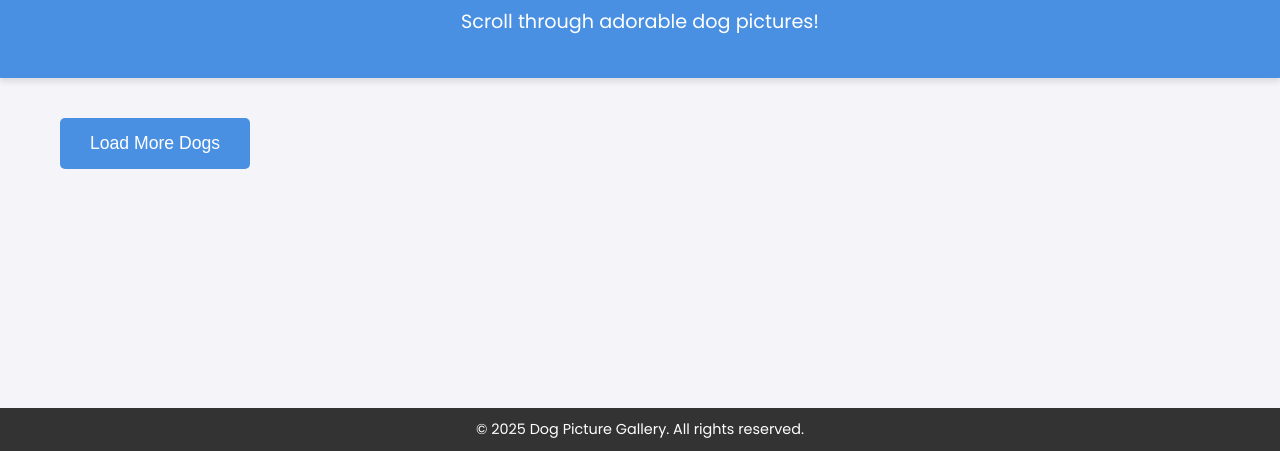
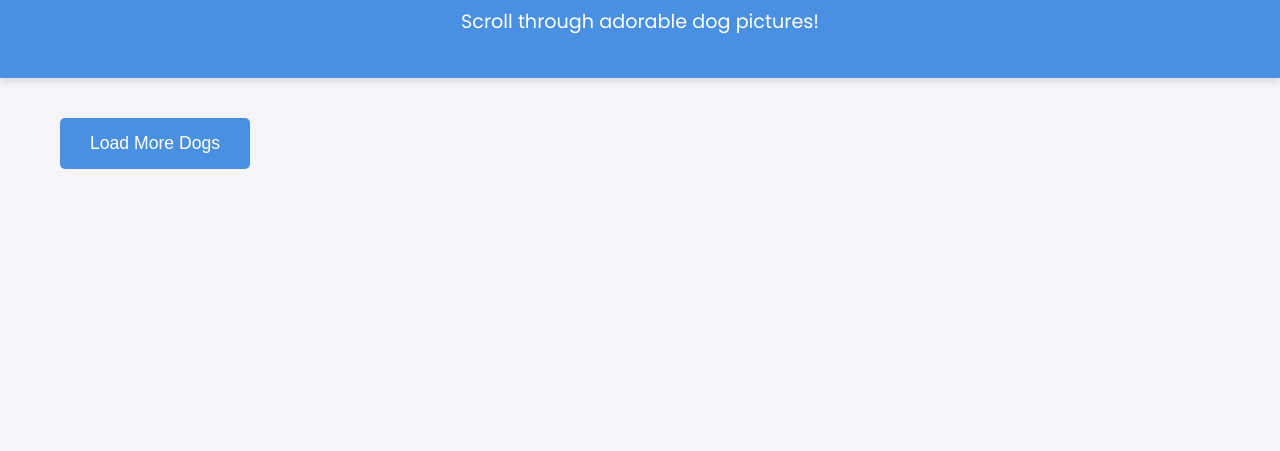
Before and after one commit to KelvinAdjeiAdusei/dog-gallery, a plain HTML site: page index.html in a window 1280 px wide. Shown: the part 349-800 px from the top of the page. Drawn offline with Linux system fonts and the light colour scheme; no server answers.

Commit message:
Updated index.html with new content

```diff
--- a/index.html
+++ b/index.html
@@ -22,8 +22,5 @@
 
     <script src="script.js"></script>
 
-<footer>
-        <p>&copy; 2025 Dog Picture Gallery. All rights reserved.</p>
-    </footer>
 </body>
 </html>
```
